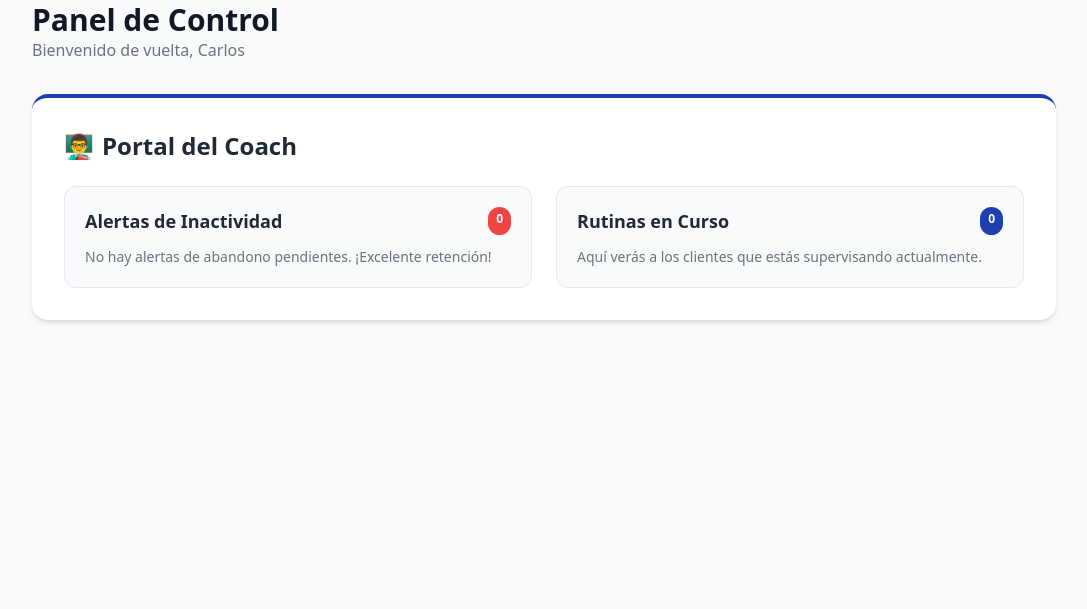
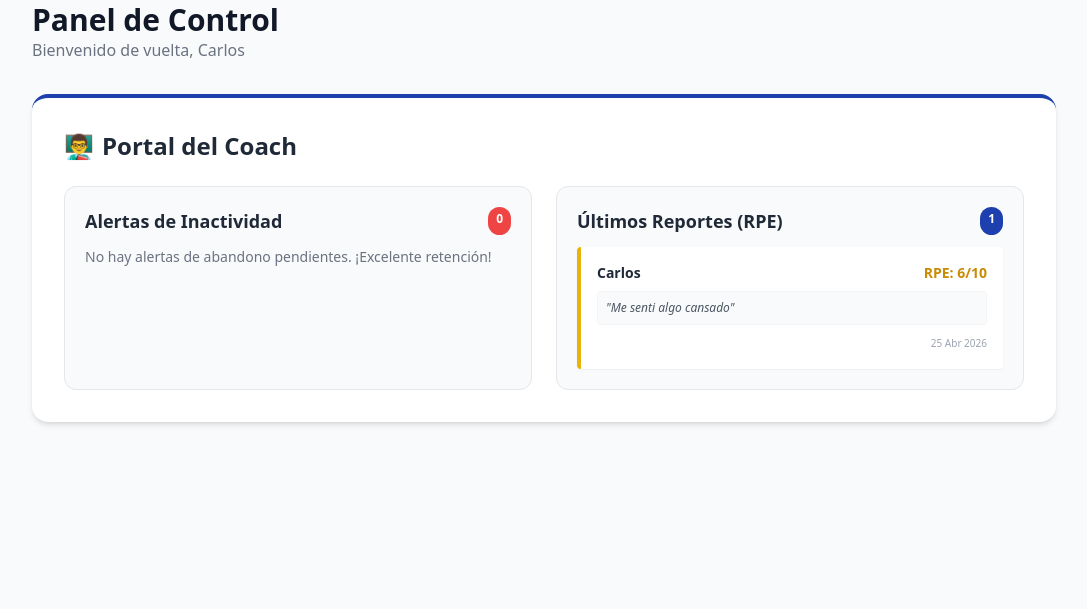
Before and after one commit to ccolipan/mvp-activa-40, a Django app: page /dashboard/ in a window 1280 px wide. Shown: the part 134-743 px from the top of the page, without its empty margins (96-1183 px from the left). Run offline with Django 5.2, Linux system fonts and the light colour scheme; a user stored in the database is signed in; data comes from the database, SQL or seed files in the repository; both versions use the stored data as it was after the commit; data that the repository does not hold is empty; some libraries are stand-ins or nearby versions.

Commit message:
Portal del coach con visualizacion de reportes rpe dinamicos dentro de dashboard.html

```diff
--- a/core/views.py
+++ b/core/views.py
@@ -1,7 +1,7 @@
 from django.shortcuts import render, redirect
 from django.contrib.auth.decorators import login_required
 from triage.models import Usuario_Restriccion
-from entrenamiento.models import Rutina, Alerta_Inactividad
+from entrenamiento.models import Rutina, Alerta_Inactividad, Evaluacion_PostSesion
 
 def inicio(request):
     if request.user.is_authenticated:
@@ -17,6 +17,8 @@ def dashboard(request):
         # Si es coach, le mandamos las alertas pendientes
         context['alertas'] = Alerta_Inactividad.objects.filter(resuelta=False)
         context['rutinas_activas'] = Rutina.objects.filter(coach=request.user, completada=False)
+        # Se trae las ultimas evaluaciones, para que el Coach vea los RPE, se utiliza .all() par ver las pruebas
+        context['evaluaciones'] = Evaluacion_PostSesion.objects.all().order_by('-fecha_evaluacion')[:5]
 
     elif request.user.es_cliente:
         # Si es cliente, le mandamos sus dolores registrados y su rutina
--- a/templates/dashboard.html
+++ b/templates/dashboard.html
@@ -41,19 +41,36 @@
 
                 <div class="border border-gray-200 rounded-xl p-5 bg-gray-50">
                     <h3 class="font-bold text-lg mb-3 flex justify-between">
-                        Rutinas en Curso
-                        <span class="bg-activa-blue text-white text-xs py-1 px-2 rounded-full">{{ rutinas_activas.count }}</span>
+                        Últimos Reportes (RPE)
+                        <span class="bg-activa-blue text-white text-xs py-1 px-2 rounded-full">{{ evaluaciones.count }}</span>
                     </h3>
-                    <p class="text-sm text-gray-500">Aquí verás a los clientes que estás supervisando actualmente.</p>
+                    {% if evaluaciones %}
+                        <ul class="space-y-3">
+                            {% for eval in evaluaciones %}
+                                <li class="text-sm bg-white p-4 rounded shadow-sm border-l-4 {% if eval.esfuerzo_rpe >= 8 %}border-red-500{% elif eval.esfuerzo_rpe >= 5 %}border-yellow-500{% else %}border-green-500{% endif %}">
+                                    <div class="flex justify-between mb-2">
+                                        <strong class="text-gray-800">{{ eval.rutina.usuario.first_name }}</strong>
+                                        <span class="font-bold {% if eval.esfuerzo_rpe >= 8 %}text-red-600{% elif eval.esfuerzo_rpe >= 5 %}text-yellow-600{% else %}text-green-600{% endif %}">
+                                            RPE: {{ eval.esfuerzo_rpe }}/10
+                                        </span>
+                                    </div>
+                                    {% if eval.comentario_usuario %}
+                                        <p class="text-gray-600 italic text-xs bg-gray-50 p-2 rounded border border-gray-100">"{{ eval.comentario_usuario }}"</p>
+                                    {% endif %}
+                                    <p class="text-gray-400 text-[10px] mt-2 text-right">{{ eval.fecha_evaluacion|date:"d M Y" }}</p>
+                                </li>
+                            {% endfor %}
+                        </ul>
+                    {% else %}
+                        <p class="text-sm text-gray-500">Aún no hay evaluaciones recientes de tus clientes.</p>
+                    {% endif %}
                 </div>
             </div>
         </div>
 
     {% elif user.es_cliente %}
         <div class="bg-white p-8 rounded-2xl shadow-md border-t-4 border-activa-accent">
-            <h2 class="text-2xl font-bold mb-4 flex items-center gap-2">
-                <span>🏋️‍♂️</span> Mi Entrenamiento
-            </h2>
+            <h2 class="text-2xl font-bold mb-4 flex items-center gap-2"><span>🏋️‍♂️</span> Mi Entrenamiento</h2>
 
             {% if mis_restricciones %}
                 <div class="bg-yellow-50 border border-yellow-200 p-4 rounded-lg mb-6">
@@ -63,11 +80,6 @@
                             <li><strong>{{ restriccion.restriccion.nombre }}</strong> (Nivel de Dolor: {{ restriccion.nivel_dolor_eva }}/10)</li>
                         {% endfor %}
                     </ul>
-                    <p class="text-xs text-yellow-700 mt-2 mt-2">🛡️ Los ejercicios que impacten estas zonas están bloqueados.</p>
-                </div>
-            {% else %}
-                <div class="bg-green-50 border border-green-200 p-4 rounded-lg mb-6">
-                    <p class="text-green-800 text-sm"><strong>✓ Todo en orden:</strong> No has registrado molestias físicas recientes.</p>
                 </div>
             {% endif %}
 
@@ -76,7 +88,10 @@
                     Comenzar Rutina de Hoy
                 </a>
             {% else %}
-        <p class="text-gray-500 italic mt-4">Tu Coach está diseñando tu próxima rutina. ¡Te avisaremos pronto!</p>
+                <div class="bg-gray-50 border border-gray-200 p-6 rounded-xl text-center">
+                    <p class="text-gray-600 font-semibold mb-1">¡Entrenamiento al día! 🎉</p>
+                    <p class="text-gray-500 text-sm">Tu Coach está evaluando tu último reporte para diseñar tu próxima rutina.</p>
+                </div>
             {% endif %}
         </div>
 
```
Also changed, not shown: db.sqlite3. Lines whose indentation alone changed are shown as unchanged.
